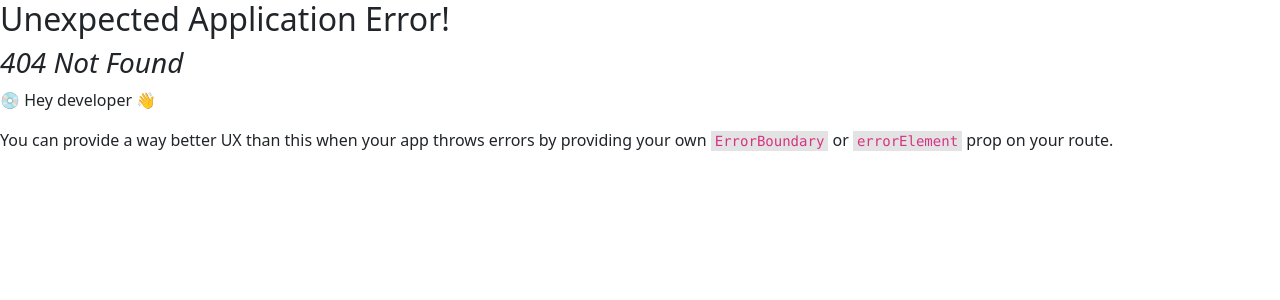
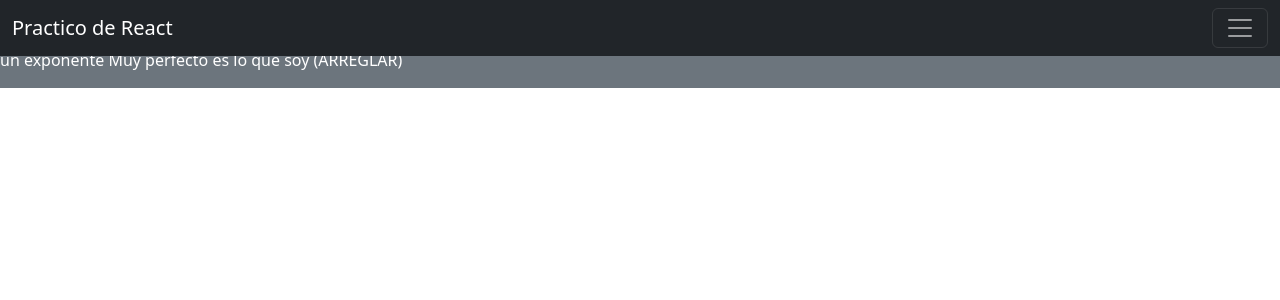
Before and after one commit to SantiagoPuertas4/practicoReact, a React (Vite) app: page /ejercicio3 in a window 1280 px wide. Before the commit this address had no page. Shown: the top 300 px of the page. Built offline with nearby package versions, Linux system fonts and the light colour scheme.

Commit message:
Creada rama del ejercicio 3

```diff
--- a/src/constants/routes.jsx
+++ b/src/constants/routes.jsx
@@ -2,6 +2,7 @@
 import RootView from "../views/RootView";
 import E1View from "../views/Ejercicio1View";
 import MainView from "../views/MainView";
+import Ejercicio3View from "../views/Ejercicio3View";
 
 export const router = createBrowserRouter([
   {
@@ -16,6 +17,10 @@
         path: "ejercicio1",
         element: <E1View />,
       },
+      {
+        path: "ejercicio3",
+        element: <Ejercicio3View />,
+      },
     ],
   },
 ]);
--- /dev/null
+++ b/src/views/Ejercicio3View.jsx
@@ -0,0 +1,4 @@
+const Ejercicio3View = () => {
+  return <div>Ejercicio3View</div>;
+};
+export default Ejercicio3View;
```
